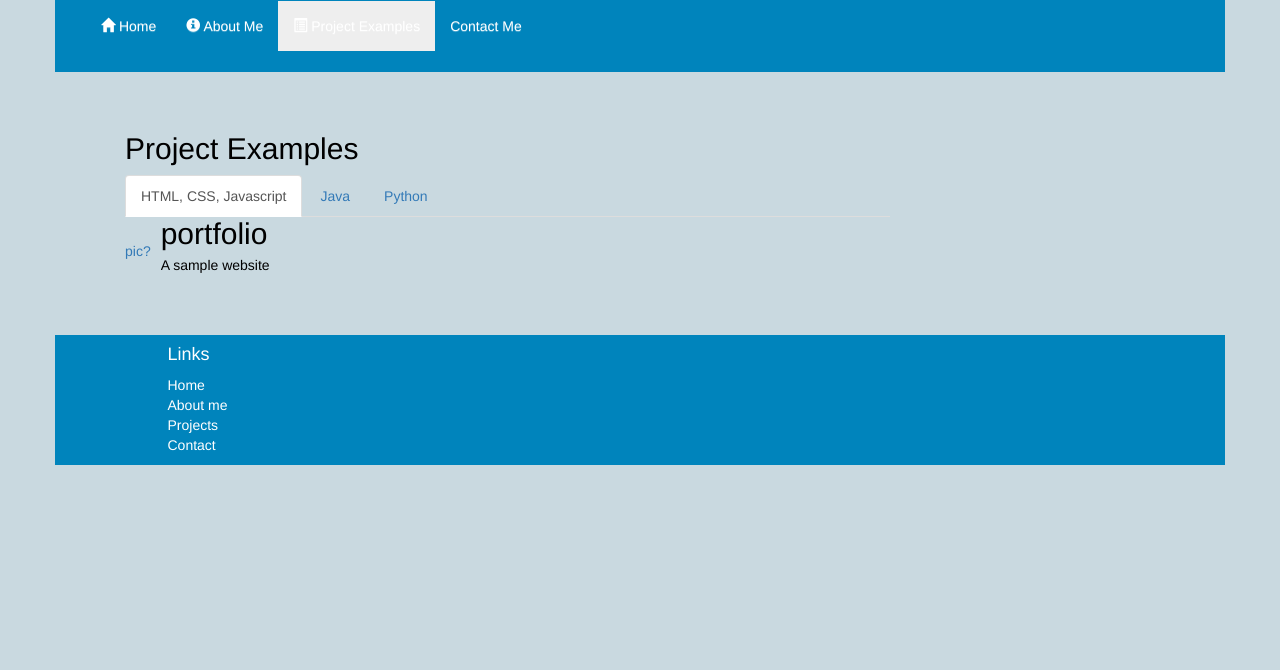
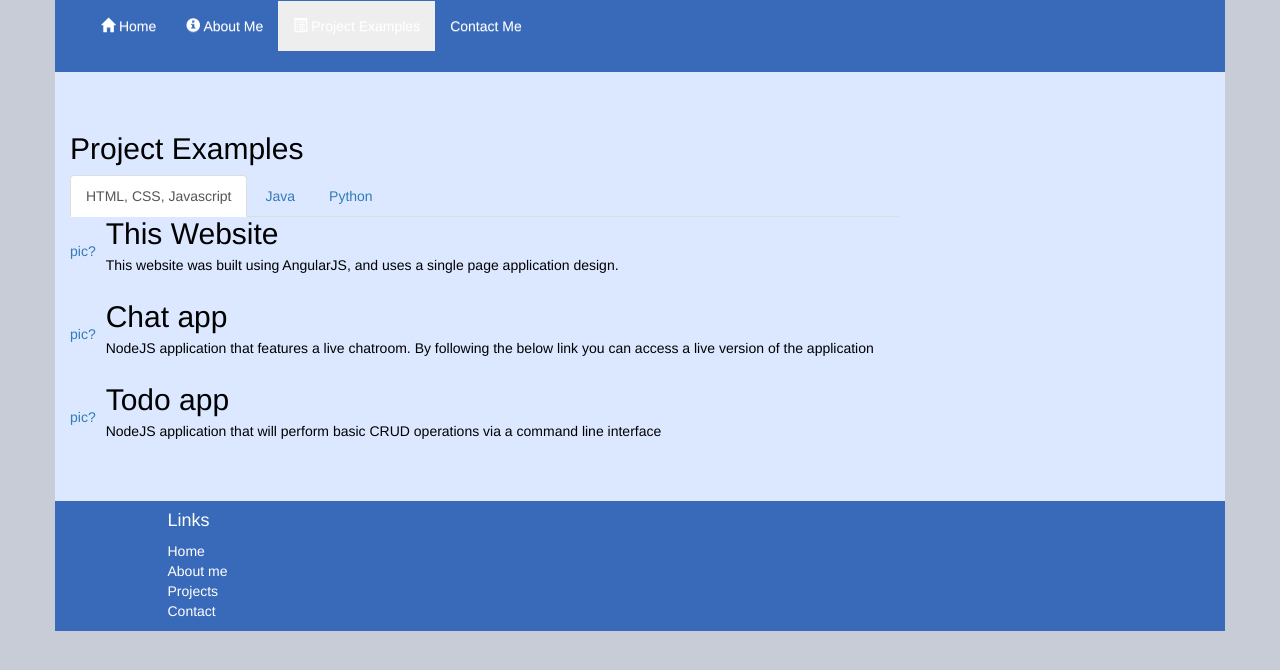
Before and after one commit to ISUBell/portfolio, a website: page app/index.html in a window 1280 px wide. Both pictures are taken after a click on the link "Project Examples". Drawn offline with nearby package versions, Linux system fonts and the light colour scheme; some packages are replaced by stand-ins of ours; some icons are missing.

Commit message:
=Added more content to about and examples pages

```diff
--- a/app/scripts/services/services.js
+++ b/app/scripts/services/services.js
@@ -10,16 +10,29 @@ angular.module('portfolioApp')
 
     var projects = [
       {
-        name:'portfolio',
+        name:'This Website',
         image: '',
         category:'html',
-        description: 'A sample website'
+        description: 'This website was built using AngularJS, and uses a single page application design. '
+      },
+      {
+        name:'Chat app',
+        image:'',
+        category:'html',
+        description: 'NodeJS application that features a live chatroom. By following the below link you can access a live version of the application',
+        github: ''
+      },
+      {
+        name:'Todo app',
+        image: '',
+        category: 'html',
+        description: 'NodeJS application that will perform basic CRUD operations via a command line interface'
       },
       {
         name: 'database app',
         image: '',
         category: 'java',
-        description: 'Built using spring MVC and Java'
+        description: 'Built using Spring MVC and Java. Uses MySQL to interact with the database.'
       }
     ];
 
--- a/app/styles/main.css
+++ b/app/styles/main.css
@@ -1,10 +1,15 @@
 .blueback {
-  background: #0084bc;
+  background: #396aba;
   color: #ffffff;
 }
 
+.contentback {
+    background: #dbe8ff;
+}
+
 .mainback {
-    background: #c9d9e0;
+
+    background: #c7ccd6;
     color: #000000;
 }
 
@@ -13,7 +18,9 @@
 }
 
 .pad40 {
-  margin:40px;
+  margin-top:40px;
+  margin-right:10px;
+  margin-bottom:40px;
 }
 
 img {
--- a/app/views/footer.html
+++ b/app/views/footer.html
@@ -1,4 +1,3 @@
-<footer class="row-footer">
 <div class="container blueback">
   <div class="row">
     <div class="col-xs-5 col-xs-offset-1 col-sm-2 col-sm-offset-1">
@@ -12,4 +11,3 @@
     </div>
   </div>
 </div>
-</footer>
--- a/app/views/home.html
+++ b/app/views/home.html
@@ -1,4 +1,4 @@
-<div class="container">
+<div class="container contentback">
   <div class="row row-content pad40">
     <div class="col-xs-12 col-sm-3">
       <img src="../images/portrait.PNG">
--- a/app/views/projects.html
+++ b/app/views/projects.html
@@ -1,4 +1,4 @@
-<div class="container">
+<div class="container contentback">
   <div class="row row-content pad40" ng-controller="ProjectController">
     <div class="col-xs-12">
       <h2>Project Examples</h2>
```
Also changed, not shown: app/index.html (+2 -0 lines), app/views/about.html (+7 -2 lines). Lines whose indentation alone changed are shown as unchanged.
